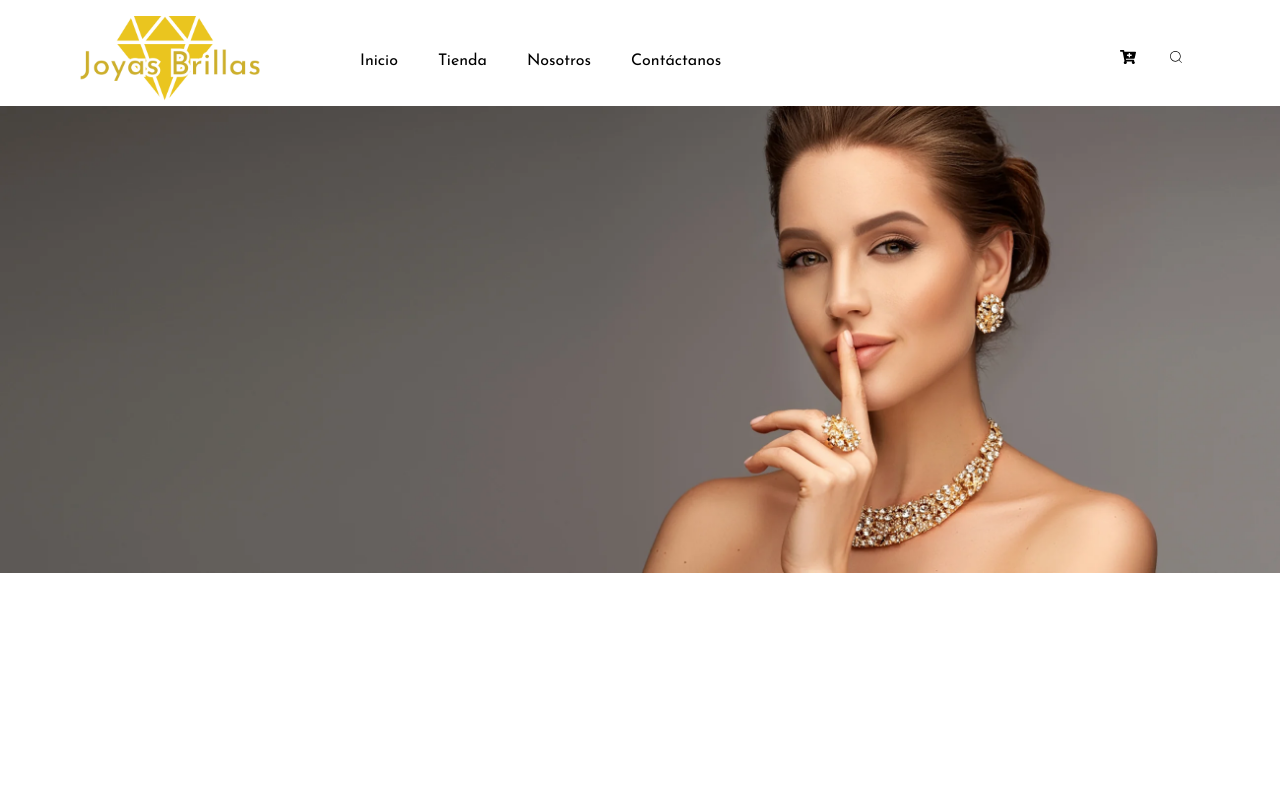
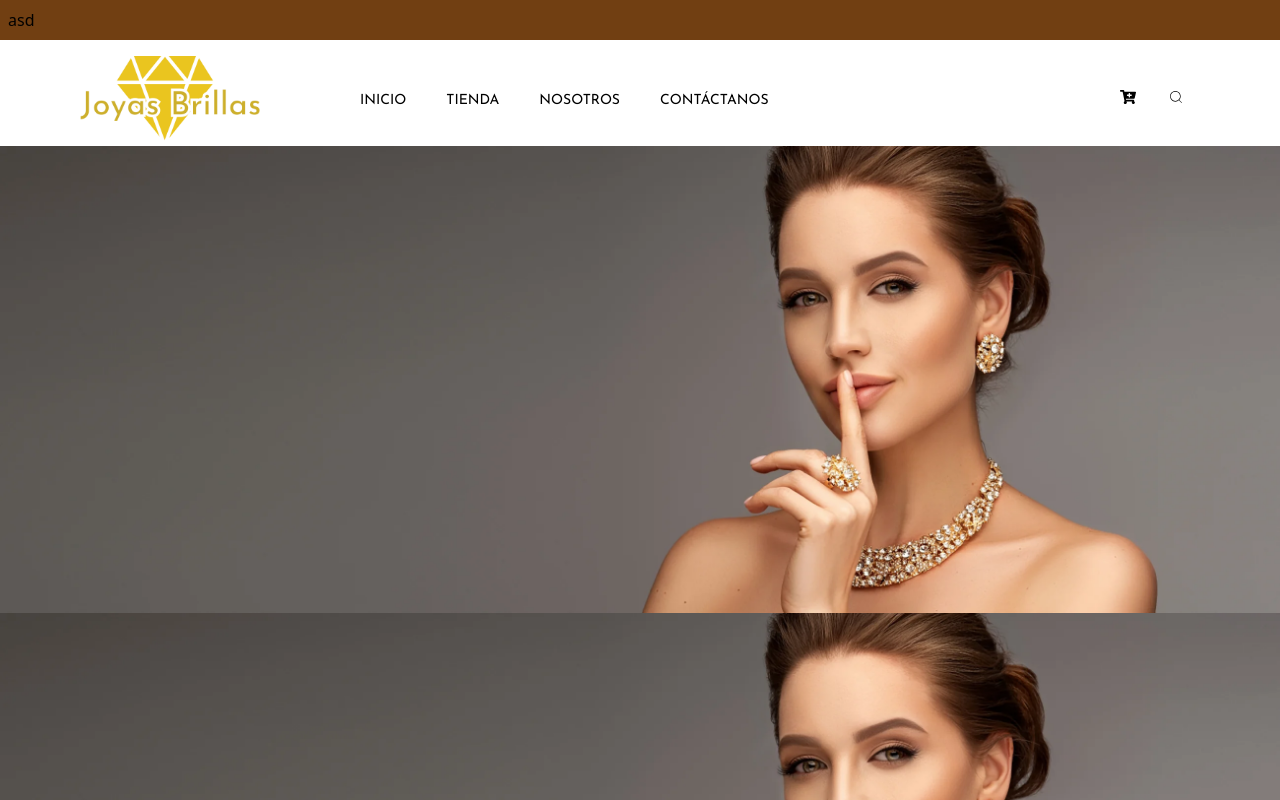
Before and after one commit to EugenioEscobar/JoyasBrillas, a React (Vite) app: page / in a window 1280 px wide. Shown: the top 800 px of the page. Built offline with nearby package versions, Linux system fonts and the light colour scheme; some icons are missing.

Commit message:
nav superior

```diff
--- a/src/App.jsx
+++ b/src/App.jsx
@@ -9,47 +9,51 @@ import { logotipo, BannerPrincipal } from "./assets";
 function App() {
   return (
     <div className="overflow-hidden ">
-      <nav className="font-josefin mt-4 flex items-center  justify-between px-20">
+      <div className="bg-yellow-900">
+        <p className="p-2">asd</p>
+      </div>
+      <nav className="mt-4 flex items-center justify-between  px-20 font-josefin">
         <img src={logotipo} alt="Joyas Brillas" className="w-[180px]" />
         <div className="ms-20 flex flex-grow md:flex-row">
           <a
             href="#"
-            className="text-bold px-5 text-black hover:text-secondary hover:underline hover:underline-offset-8 "
+            className="underline-hover duration-400 relative inline px-5 text-sm font-normal uppercase text-black transition-all ease-in-out hover:text-secondary"
           >
             Inicio
           </a>
           <a
             href="#"
-            className="text-bold px-5 text-black hover:text-secondary hover:underline hover:underline-offset-8 "
+            className="underline-hover duration-400 relative inline px-5 text-sm font-normal uppercase text-black transition-all ease-in-out hover:text-secondary"
           >
             Tienda
           </a>
           <a
             href="#"
-            className="text-bold px-5 text-black hover:text-secondary hover:underline hover:underline-offset-8 "
+            className="underline-hover duration-400 relative inline px-5 text-sm font-normal uppercase text-black transition-all ease-in-out hover:text-secondary"
           >
             Nosotros
           </a>
           <a
             href="#"
-            className="text-bold px-5 text-black hover:text-secondary hover:underline hover:underline-offset-8 "
+            className="underline-hover duration-400 relative inline px-5 text-sm font-normal uppercase text-black transition-all ease-in-out hover:text-secondary"
           >
             Contáctanos
           </a>
         </div>
         <div className="flex">
           <a href="#" className="p-4">
-            <FaHeart className="text-black hover:text-secondary" />
+            <FaHeart className="duration-400 text-black transition-all ease-in-out hover:text-secondary" />
           </a>
           <a href="#" className="p-4">
-            <FaCartPlus className="text-black hover:text-secondary"></FaCartPlus>
+            <FaCartPlus className="duration-400 text-black transition-all ease-in-out hover:text-secondary"></FaCartPlus>
           </a>
           <a href="#" className="p-4">
-            <CiSearch className="text-black hover:text-secondary" />
+            <CiSearch className="duration-400 text-black transition-all ease-in-out hover:text-secondary" />
           </a>
         </div>
       </nav>
       <div className="">
+        <img src={BannerPrincipal} alt="Tus joyas" />
         <img src={BannerPrincipal} alt="Tus joyas" />
       </div>
     </div>
--- a/src/index.css
+++ b/src/index.css
@@ -4,149 +4,24 @@
 @tailwind components;
 @tailwind utilities;
 
-:root {
-  --black-gradient: linear-gradient(
-    144.39deg,
-    #ffffff -278.56%,
-    #6d6d6d -78.47%,
-    #11101d 91.61%
-  );
-  --card-shadow: 0px 20px 100px -10px rgba(66, 71, 91, 0.1);
+.underline-hover:after {
+  content: "";
+  position: absolute;
+  z-index: -1;
+  right: 0;
+  width: 0;
+  bottom: 0px;
+  background: #bd9f19;
+  height: 1px;
+  transition-property: width;
+  transition-duration: 0.5s;
+  transition-timing-function: ease-out;
 }
 
-* {
-  scroll-behavior: smooth;
+.underline-hover:hover:after,
+.underline-hover:focus:after,
+.underline-hover:active:after {
+  left: 15%;
+  right: auto;
+  width: 70%;
 }
-
-.text-gradient {
-  background: radial-gradient(
-    64.18% 64.18% at 71.16% 35.69%,
-    #def9fa 0.89%,
-    #bef3f5 17.23%,
-    #9dedf0 42.04%,
-    #7de7eb 55.12%,
-    #5ce1e6 71.54%,
-    #33bbcf 100%
-  );
-  -webkit-background-clip: text;
-  -webkit-text-fill-color: transparent;
-  background-clip: text;
-  text-fill-color: transparent;
-}
-
-.bg-blue-gradient {
-  background: linear-gradient(
-    157.81deg,
-    #def9fa -43.27%,
-    #bef3f5 -21.24%,
-    #9dedf0 12.19%,
-    #7de7eb 29.82%,
-    #5ce1e6 51.94%,
-    #33bbcf 90.29%
-  );
-}
-
-.bg-blue-gradient:hover {
-  background: linear-gradient(
-    322deg,
-    #def9fa -43.27%,
-    #bef3f5 -21.24%,
-    #9dedf0 12.19%,
-    #7de7eb 29.82%,
-    #5ce1e6 51.94%,
-    #33bbcf 90.29%
-  );
-}
-
-.bg-black-gradient {
-  background: linear-gradient(
-    144.39deg,
-    #ffffff -278.56%,
-    #6d6d6d -78.47%,
-    #11101d 91.61%
-  );
-}
-
-.bg-black-gradient-2 {
-  background: linear-gradient(
-    -168.39deg,
-    #ffffff -278.56%,
-    #6d6d6d -78.47%,
-    #11101d 91.61%
-  );
-}
-
-.bg-gray-gradient {
-  background: linear-gradient(
-    153.47deg,
-    rgba(255, 255, 255, 0) -341.94%,
-    #14101d 95.11%
-  );
-}
-
-.bg-discount-gradient {
-  background: linear-gradient(125.17deg, #272727 0%, #11101d 100%);
-}
-
-.box-shadow {
-  box-shadow: 0px 20px 100px -10px rgba(66, 71, 91, 0.1);
-}
-
-.sidebar {
-  -webkit-animation: slide-top 0.5s cubic-bezier(0.25, 0.46, 0.45, 0.94) both;
-  animation: slide-top 0.5s cubic-bezier(0.25, 0.46, 0.45, 0.94) both;
-}
-
-@-webkit-keyframes slide-top {
-  0% {
-    -webkit-transform: translateY(100px);
-    transform: translateY(100px);
-  }
-  100% {
-    -webkit-transform: translateY(0);
-    transform: translateY(0);
-  }
-}
-
-@keyframes slide-top {
-  0% {
-    -webkit-transform: translateY(100px);
-    transform: translateY(100px);
-  }
-  100% {
-    -webkit-transform: translateY(0);
-    transform: translateY(0);
-  }
-}
-
-.feature-card:hover {
-  background: var(--black-gradient);
-  box-shadow: var(--card-shadow);
-}
-
-.feedback-container .feedback-card:last-child {
-  margin-right: 0px;
-}
-
-.feedback-card {
-  background: transparent;
-}
-
-.feedback-card:hover {
-  background: var(--black-gradient);
-}
-
-.blue__gradient {
-  background: linear-gradient(180deg, rgba(188, 165, 255, 0) 0%, #214d76 100%);
-  filter: blur(123px);
-}
-
-.pink__gradient {
-  background: linear-gradient(90deg, #f4c4f3 0%, #fc67fa 100%);
-  filter: blur(900px);
-}
-
-.white__gradient {
-  background: rgba(255, 255, 255, 0.6);
-  filter: blur(750px);
-}
```
